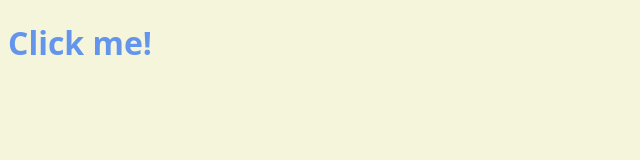
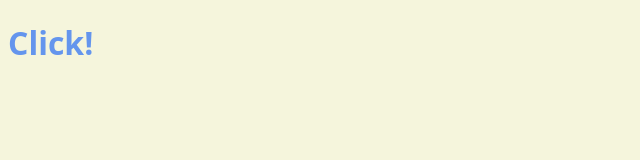
Before and after one commit to Kim-youngjae/NomadWebStudy, a plain HTML site: page index.html in a window 1280 px wide. Shown: the whole page, without its empty margins (0-640 px from the left). Drawn offline with Linux system fonts and the light colour scheme.

```diff
--- a/app.js
+++ b/app.js
@@ -13,3 +13,5 @@ function handleTitleCLick(){
 }
 
 h1.addEventListener("click", handleTitleCLick); // click에 대해서만 listen을 할 것이라는 것을 암시
+
+//className, if/else, classList, contains, toggle에 대해서 공부하였음
--- a/index.html
+++ b/index.html
@@ -9,7 +9,7 @@
 </head>
 <body>
     <div class="hello">
-        <h1 class="sexy-font">Click me!</h1>
+        <h1 class="sexy-font">Click!</h1>
     </div>
     <script src="app.js"></script>
 </body>
--- a/style.css
+++ b/style.css
@@ -4,6 +4,7 @@ body {
 
 h1 {
     color: cornflowerblue;
+    transition: color .5s ease-in-out;
 }
 
 .clicked {
```
